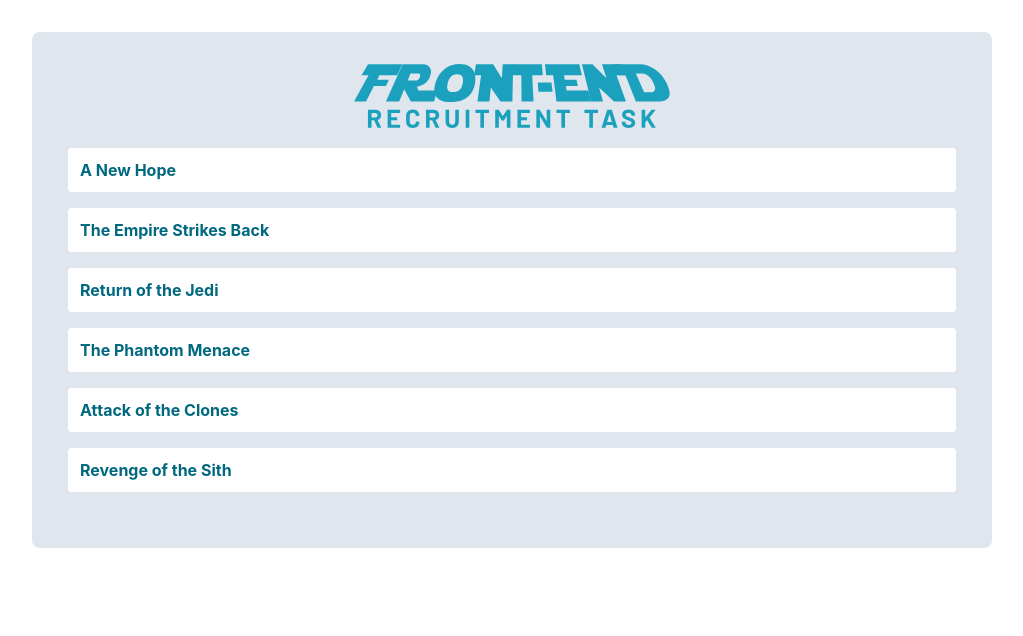
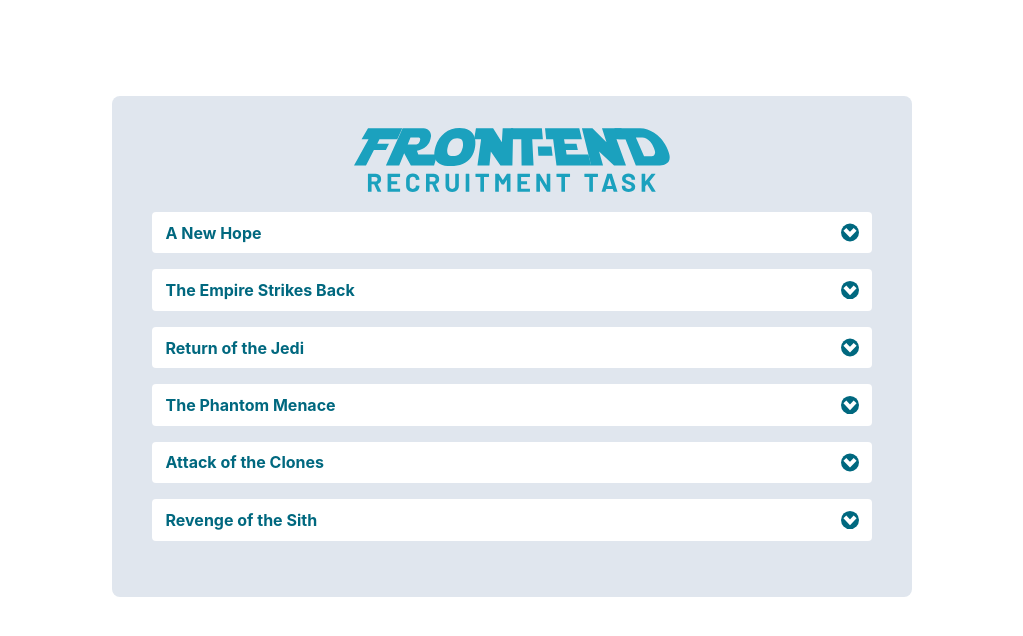
Before and after one commit to Pedro-Mac/star-wars-collapsible, a React (Create React App) app: page / in a window 1280 px wide. Shown: the top 636 px of the page, without its empty margins (128-1151 px from the left). Built offline with nearby package versions, Linux system fonts and the light colour scheme.

Commit message:
add mmovies container, add styles to the container and to movie titles, add typsecript interface for toggled films state

```diff
--- a/src/App.scss
+++ b/src/App.scss
@@ -2,8 +2,8 @@
   text-align: center;
   background-color: #e0e6ee;
   margin: 0 auto;
-  margin-top: 2rem;
-  max-width: 60rem;
+  margin-top: 6rem;
+  max-width: 50rem;
   border-radius: 0.5rem;
   padding-bottom: 2.5rem;
 
--- a/src/App.tsx
+++ b/src/App.tsx
@@ -1,17 +1,26 @@
-import React from 'react';
+import React, {useState} from 'react';
+//Styles
 import './App.scss';
-import MovieTitle from './components/MovieTitle'
 
+//Components
+import MovieContainer  from './components/MovieContainer'
+
+//JSON Data
 import starWars from './data.json';
+
+//Models
+import {ActiveFilms} from './models/activeFilms'
 
 const App: React.FC = () => {
   const films = starWars.data.films;
-  const planets = starWars.data.planets;
+  //const planets = starWars.data.planets;
+
+  const [activeFilms, setActiveFilms] = useState<ActiveFilms[]>([]);
 
   return (
     <div className="App">
      <img src="./assets/LOGO.svg" alt="LOGO"/>
-      {films.map(value => <MovieTitle>{value.title}</MovieTitle>)}
+      {films.map(value => <MovieContainer key={value.id} movieTitle={value.title}/>)}
     </div>
   );
 }
--- /dev/null
+++ b/src/components/MovieContainer/MovieContainer.scss
@@ -0,0 +1,14 @@
+.movie-container {
+  display: flex;
+  justify-content: space-around;
+  width: 90%;
+  margin: auto;
+  background-color: #fff;
+  margin: 1rem auto;
+  border-radius: 0.25rem;
+  cursor: pointer;
+
+  img {
+    padding: 0;
+  }
+}
--- /dev/null
+++ b/src/components/MovieContainer/index.tsx
@@ -0,0 +1,20 @@
+import React from 'react'
+import MovieTitle from './../MovieTitle'
+
+//Styles
+import './MovieContainer.scss'
+
+interface MovieProps {
+  movieTitle: string;
+}
+
+const MovieContainer: React.FC<MovieProps> = props => {
+  return (
+    <div className="movie-container">
+      <MovieTitle>{props.movieTitle}</MovieTitle>
+      <img src="./assets/ARROW_OPEN.svg" alt="Open planet details"/>
+    </div>
+  )
+}
+
+export default MovieContainer;
--- a/src/components/MovieTitle/index.tsx
+++ b/src/components/MovieTitle/index.tsx
@@ -3,14 +3,10 @@
 
 const MovieTitle: React.FC = styled.h1`
   font-size: 1rem;
-  background-color: #fff;
   width: 90%;
-  margin: 1rem auto;
-  padding: 0.75rem 0.75rem;
   text-align: start;
-  border-radius: 0.25rem;
   color: #00687F;
-  cursor: pointer;
+
 `;
 
 export default MovieTitle;
--- /dev/null
+++ b/src/models/activeFilms.tsx
@@ -0,0 +1,4 @@
+export interface ActiveFilms {
+  id: string;
+  title: string
+}
```
Also changed, not shown: public/assets/ARROW_CLOSE.svg (renamed from public/assets/ARROW CLOSE.svg), public/assets/ARROW_OPEN.svg (renamed from public/assets/ARROW OPEN.svg).
